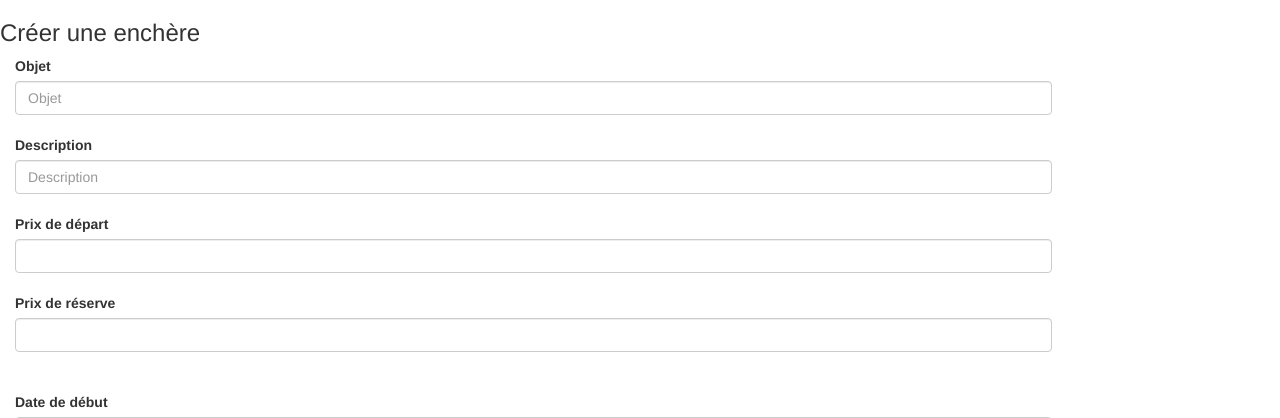
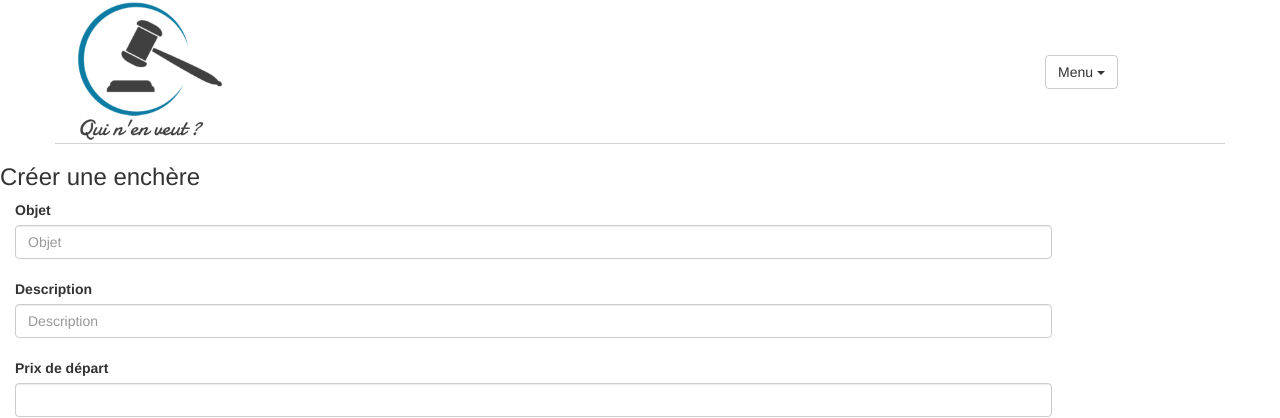
Before and after one commit to ElwinghL/kinenveut, a PHP site: the page made by src/view/auction/create.php in a window 1280 px wide. Shown: the top 418 px of the page. Run offline with PHP 8.4, Linux system fonts and the light colour scheme; the template is opened without the code that fills it, so the values that code supplies are empty; some libraries are stand-ins or nearby versions.

Commit message:
Création du header pour chaque page avec logo+menu

```diff
--- a/src/css/style.css
+++ b/src/css/style.css
@@ -0,0 +1,13 @@
+/* GENERAL */
+
+.row-vertically-centered {
+    display: flex;
+    align-items: center;
+}
+
+/* PAGE HEADER */
+
+.page-header-custom {
+    border-bottom: 1px solid lightgrey;
+    margin-bottom: 10px;
+}
--- a/src/view/account/index.php
+++ b/src/view/account/index.php
@@ -1,3 +1,5 @@
+<?php include_once 'src/view/page-header.php' ?>
+
 <div class="container">
     <h2>
         Mon profil
--- a/src/view/auction/alerte.php
+++ b/src/view/auction/alerte.php
@@ -1,3 +1,5 @@
+<?php include_once 'src/view/page-header.php' ?>
+
 <div class="container">
     <h2>
         Gestion des enchères
--- a/src/view/auction/create.php
+++ b/src/view/auction/create.php
@@ -1,4 +1,5 @@
 <!--action :)-->
+<?php include_once 'src/view/page-header.php' ?>
 
 <div>
     <div class="card">
--- a/src/view/auction/index.php
+++ b/src/view/auction/index.php
@@ -1,3 +1,5 @@
+<?php include_once 'src/view/page-header.php' ?>
+
 <div class="container">
     <h2>
         Liste des enchères
--- a/src/view/auction/myAuction.php
+++ b/src/view/auction/myAuction.php
@@ -1,3 +1,5 @@
+<?php include_once 'src/view/page-header.php' ?>
+
 <div class="container">
     <h2>
         Liste de mes ventes
--- a/src/view/categorie/index.php
+++ b/src/view/categorie/index.php
@@ -1,6 +1,9 @@
 <?php
     $categoryList = $data['categoryList'];
 ?>
+
+<?php include_once 'src/view/page-header.php' ?>
+
 <div class="container">
     <h2>
         Gestion des catégories
--- a/src/view/footer.php
+++ b/src/view/footer.php
@@ -1,2 +1,4 @@
+			<script src="//code.jquery.com/jquery-1.11.1.min.js"></script>
+			<script src="//maxcdn.bootstrapcdn.com/bootstrap/3.3.7/js/bootstrap.min.js"></script>
 	</body>
 </html>
--- a/src/view/header.php
+++ b/src/view/header.php
@@ -3,11 +3,8 @@
 		<head>
 			<meta name="viewport" content="width=device-width, initial-scale=1">
 			<title>Qui n'en  veut ?</title>
+			<link rel="icon" type="image/png" href="resources/favicon.png" />
 			<link rel="stylesheet" href="//maxcdn.bootstrapcdn.com/bootstrap/3.3.7/css/bootstrap.min.css">
-			<script src="//maxcdn.bootstrapcdn.com/bootstrap/3.3.7/js/bootstrap.min.js"></script>
-			<script src="//code.jquery.com/jquery-1.11.1.min.js"></script>
-			<link rel="icon" type="image/png" href="resources/favicon.png" />
-			<!--[if IE]><link rel="shortcut icon" type="image/x-icon" href="img/favicon.ico" /><![endif]-->
 			<link rel="stylesheet" href="src/css/style.css">
 		</head>
 
--- /dev/null
+++ b/src/view/page-header.php
@@ -0,0 +1,26 @@
+<div class="container page-header-custom">
+    <div class="row row-vertically-centered">
+        <div class="col-md-10">
+            <a href="http://localhost/kinenveut/"><img src="resources/logo.png" width="158" height="143"></a>
+        </div>
+        <div class="col-md-2">
+            <div class="dropdown">
+                <button class="btn btn-default dropdown-toggle" type="button" id="dropdownMenu1" data-toggle="dropdown" aria-haspopup="true" aria-expanded="true">
+                    Menu
+                    <span class="caret"></span>
+                </button>
+                <ul class="dropdown-menu" aria-labelledby="dropdownMenu1">
+                    <li><a href="?r=account">Mon compte</a></li>
+                    <li><a href="?r=auction">Mes enchères</a></li>
+                    <li><a href="?r=myAuction">Mes ventes</a></li>
+                    <li role="separator" class="divider"></li>
+                    <li><a href="?r=user">Gestion des utilisateurs</a></li>
+                    <li><a href="?r=auction/alerte">Gestion des enchères</a></li>
+                    <li><a href="?r=categorie">Gestion des catégories</a></li>
+                    <li role="separator" class="divider"></li>
+                    <li><a href="?r=login">Déconnexion</a></li>
+                </ul>
+            </div>
+        </div>
+    </div>
+</div>
--- a/src/view/user/index.php
+++ b/src/view/user/index.php
@@ -1,3 +1,5 @@
+<?php include_once 'src/view/page-header.php' ?>
+
 <div class="container">
     <h2>
         Gestion des users
```
Also changed, not shown: src/view/home/index.php (+2 -18 lines).
